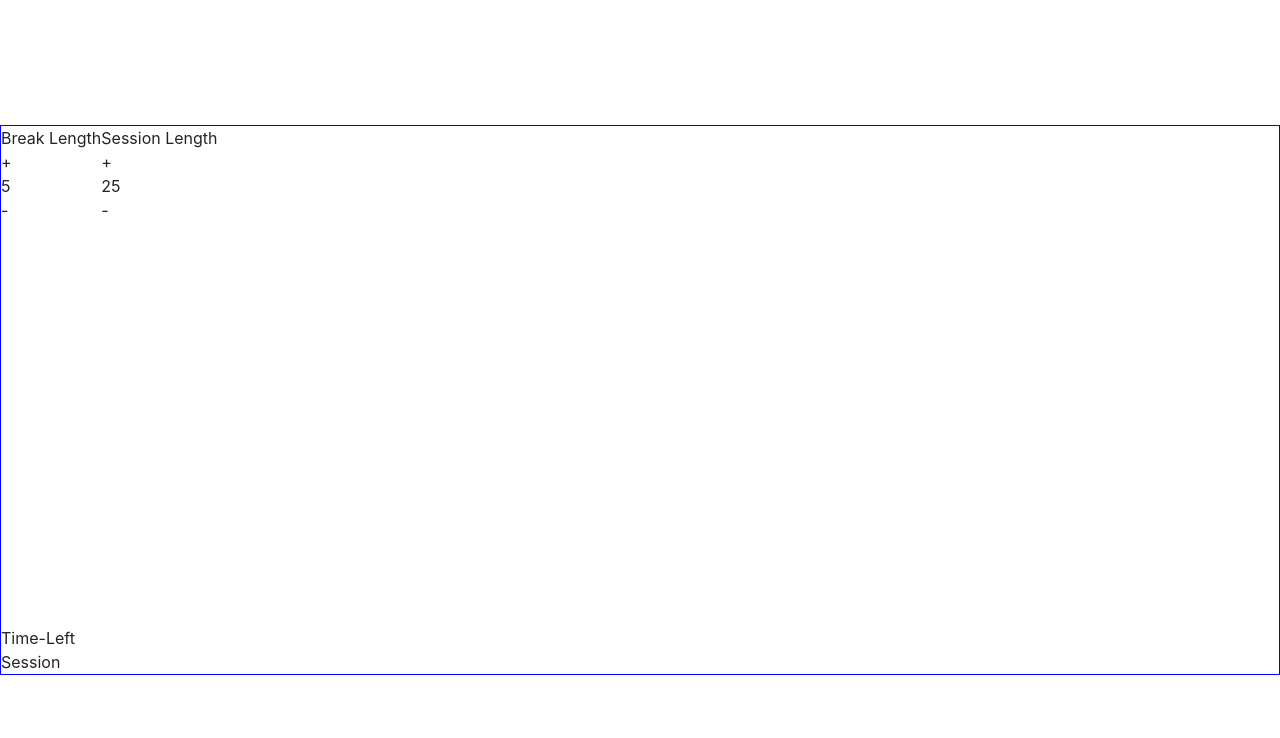
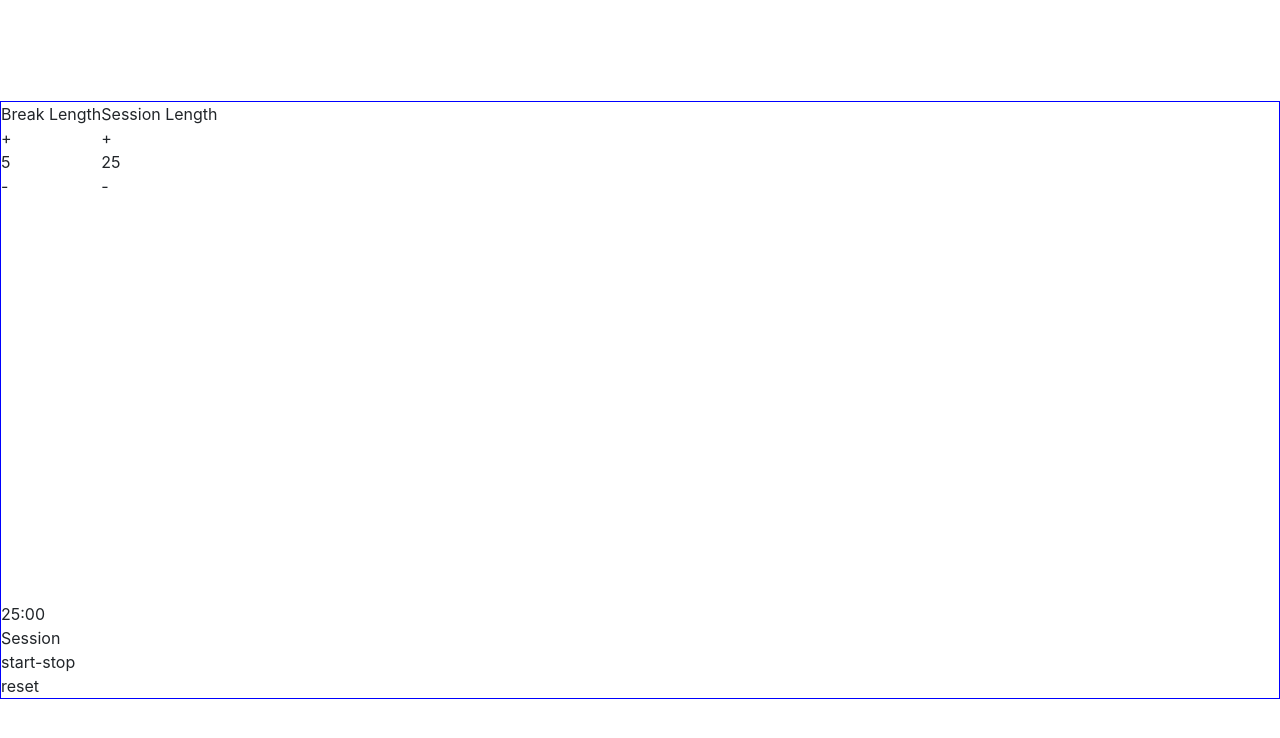
Before and after one commit to ramicurros/react-25-5-clock, a React (Create React App) app: page / in a window 1280 px wide. Shown: the top 738 px of the page. Built offline with nearby package versions, Linux system fonts and the light colour scheme.

Commit message:
first functional build

```diff
--- a/src/App.js
+++ b/src/App.js
@@ -8,6 +8,8 @@ function App() {
 
   const [sessionMinutes, setSession] = useState(25);
   const [breakMinutes, setBreak] = useState(5);
+  const [onPlay, setPlay] = useState(false);
+
 
   return (
     <div id='App' className='d-flex flex-column justify-content-center align-content-center app'>
@@ -16,11 +18,11 @@ function App() {
           <TimerSettings sessionState={sessionMinutes} breakState={breakMinutes} setSession={setSession} setBreak={setBreak} />
         </div>
         <div id='time-display'>
-          <TimeDisplay sessionState={sessionMinutes} breakState={breakMinutes} />
+          <TimeDisplay sessionState={sessionMinutes} breakState={breakMinutes} playState={onPlay}/>
         </div>
         <div id='buttons'>
-          <div id='start-stop'></div>
-          <div id='reset'></div>
+          <div id='start-stop' onClick={() => setPlay(!onPlay)}>start-stop</div>
+          <div id='reset'>reset</div>
         </div>
       </div>
     </div>
--- a/src/components/timeDisplay.js
+++ b/src/components/timeDisplay.js
@@ -1,7 +1,47 @@
-function TimeDisplay(props){
+import { useState } from 'react'
+
+function TimeDisplay({ breakState, sessionState, playState }) {
+
+    let intervalId
+    let intervalId2
+
+    const [minutes, setMinutes] = useState(`${sessionState}`)
+    const [seconds, setSeconds] = useState(`00`);
+    const [sessionEnd, setSessionEnd] = useState(false);
+
+    function minuteLess() {
+        if (parseFloat(minutes) >= 10) setMinutes(`${minutes - 1}`);
+        if (parseFloat(minutes) < 10) setMinutes(`0${minutes - 1}`);
+    }
+
+    function secondLess() {
+        if (parseFloat(seconds) >= 10) setSeconds(`${seconds - 1}`);
+        if (parseFloat(seconds) < 10 && parseFloat(seconds) >= 1) setSeconds(`0${seconds - 1}`);
+        if (parseFloat(seconds) < 0) setSeconds(`59`);
+    }
+
+    if (parseFloat(seconds) === 0 && minutes === 0) {
+        setSessionEnd(!sessionEnd);
+        if (sessionEnd) {
+            setMinutes(`${breakState}`);
+            setSeconds(`00`);
+        } else {
+            setMinutes(`${sessionState}`);
+            setSeconds(`00`);
+        }
+    }
+
+    if(playState){
+        intervalId = setInterval(minuteLess, 60000);
+        intervalId2 = setInterval(secondLess, 1000);
+    }else{
+        clearInterval(intervalId);
+        clearInterval(intervalId2);
+    }
+
     return (
         <>
-            <div id='time-left'>Time-Left</div>
+            <div id='time-left'>{minutes}:{seconds}</div>
             <div id='timer-label'>Session</div>
         </>
     );
--- a/src/components/timerSettings.js
+++ b/src/components/timerSettings.js
@@ -6,7 +6,7 @@ function TimerSettings({breakState, sessionState, setBreak, setSession}) {
     }
 
     function decrement(state, setState){
-        if(state > 0)setState(state - 1);
+        if(state > 1)setState(state - 1);
         return state;
     }
 
@@ -18,7 +18,7 @@ function TimerSettings({breakState, sessionState, setBreak, setSession}) {
                 <div>{breakState}</div>
                 <div id='break-decrement' onClick={() => {decrement(breakState, setBreak)}}>-</div>
             </div>
-            <div id='session    '>
+            <div id='session'>
                 <div id='session-label'>Session Length</div>
                 <div id='session-increment' onClick={() => {increment(sessionState, setSession)}}>+</div>
                 <div>{sessionState}</div>
```
